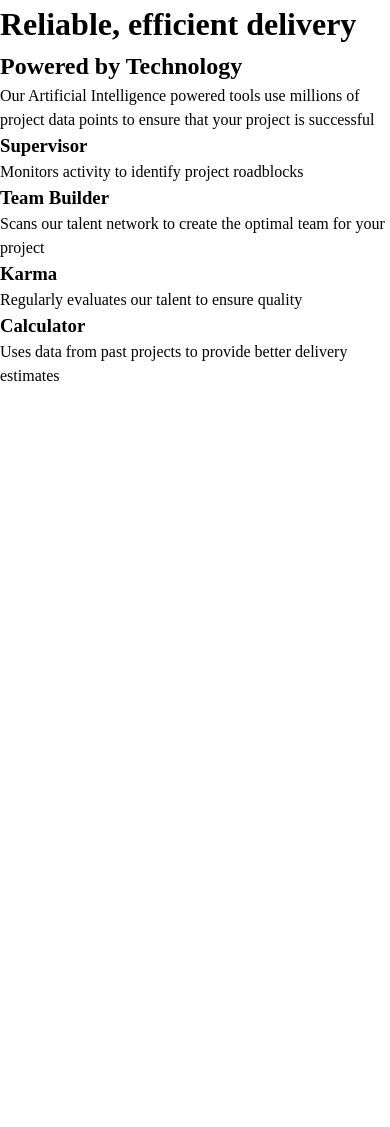
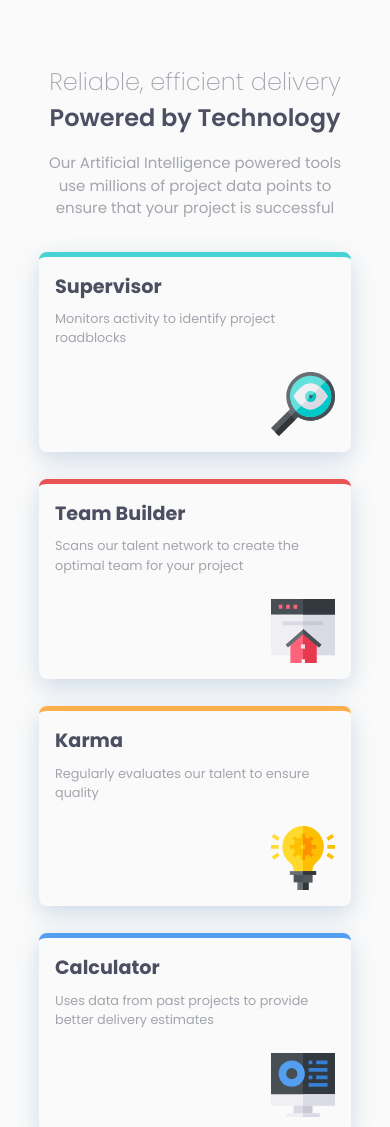
Before and after one commit to Shakil-a/four-card-feature-section-master, a plain HTML site: page index.html in a window 390 px wide. Shown: the top 1127 px of the page. Before the commit the page ends 844 px from the top, so only its background shows below. Drawn offline with Linux system fonts and the light colour scheme.

Commit message:
styling for the mobile design

```diff
--- a/index.html
+++ b/index.html
@@ -10,6 +10,9 @@
 
   <title>Frontend Mentor | Four card feature section</title>
   <link rel="stylesheet" href="style.css">
+  <link rel="preconnect" href="https://fonts.googleapis.com">
+<link rel="preconnect" href="https://fonts.gstatic.com" crossorigin>
+<link href="https://fonts.googleapis.com/css2?family=Poppins:ital,wght@0,100;0,200;0,300;0,400;0,500;0,600;0,700;0,800;0,900;1,100;1,200;1,300;1,400;1,500;1,600;1,700;1,800;1,900&display=swap" rel="stylesheet">
 </head>
 
 <body>
@@ -26,18 +29,22 @@
       <article class="supervisor-card">
         <h3>Supervisor</h3>
         <p>Monitors activity to identify project roadblocks</p>
+        <img src="./images/icon-supervisor.svg" alt="a magnifying glass icon">
       </article>
       <article class="team-builder-card">
         <h3>Team Builder</h3>
         <p>Scans our talent network to create the optimal team for your project</p>
+        <img src="./images/icon-team-builder.svg" alt="a house icon">
       </article>
       <article class="karma-card">
         <h3>Karma</h3>
         <p>Regularly evaluates our talent to ensure quality</p>
+        <img src="./images/icon-karma.svg" alt="a lightning bulb icon ">
       </article>
       <article class="calculator-card">
         <h3>Calculator</h3>
         <p>Uses data from past projects to provide better delivery estimates</p>
+        <img src="./images/icon-calculator.svg" alt="a calculator icon">
       </article>
     </section>
   </main>
--- a/style.css
+++ b/style.css
@@ -28,6 +28,9 @@
   body {
     line-height: 1.5;
     -webkit-font-smoothing: antialiased;
+    font-family: "Poppins", sans-serif;
+    background-color: var(--Very-Light-Grey);
+    font-size: 15px;
   }
 
   img, picture, video, canvas, svg {
@@ -42,3 +45,82 @@
   p, h1, h2, h3, h4, h5, h6 {
     overflow-wrap: break-word;
   }
+
+  /* styling */
+
+  main{
+    max-width: 80%;
+    margin: 64px auto;
+    display: flex;
+    flex-direction: column;
+    align-items: center;
+  }
+
+  p{
+    font-weight: var(--fw-regular);
+    color: var(--Grayish-Blue);
+  }
+
+  h1{
+    font-weight: var(--fw-light);
+    color: var(--Grayish-Blue);
+  }
+
+  h1,
+  h2{
+    font-size: 1.5rem;
+  }
+
+  header{
+    margin-bottom: 32px;
+    text-align: center;
+  }
+
+  h2{
+    margin-bottom: 16px;
+    font-weight: var(--fw-heavy);
+    color: var(--Very-Dark-Blue);
+  }
+
+  article{
+    padding: 16px;
+    box-shadow: rgb(34 97 160 / 20%) 0px 8px 24px;
+    border-radius: 8px;
+  }
+
+  img{
+    margin-left: auto;
+  }
+
+  article p{
+    margin-bottom: 24px;
+    margin-top: 8px;
+    font-size: 0.8rem;
+  }
+
+  .four-cards{
+    display: flex;
+    flex-direction: column;
+    gap: 1.8em;
+  }
+
+  h3{
+    font-size: 1.2rem;
+    color: var(--Very-Dark-Blue)
+  }
+
+  .supervisor-card{
+    border-top: 5px solid var(--Cyan);
+  }
+
+  .team-builder-card{
+    border-top: 5px solid var(--Red);
+  }
+
+  .karma-card{
+    border-top: 5px solid var(--Orange);
+  }
+
+  .calculator-card{
+    border-top: 5px solid var(--Blue);
+  }
```
